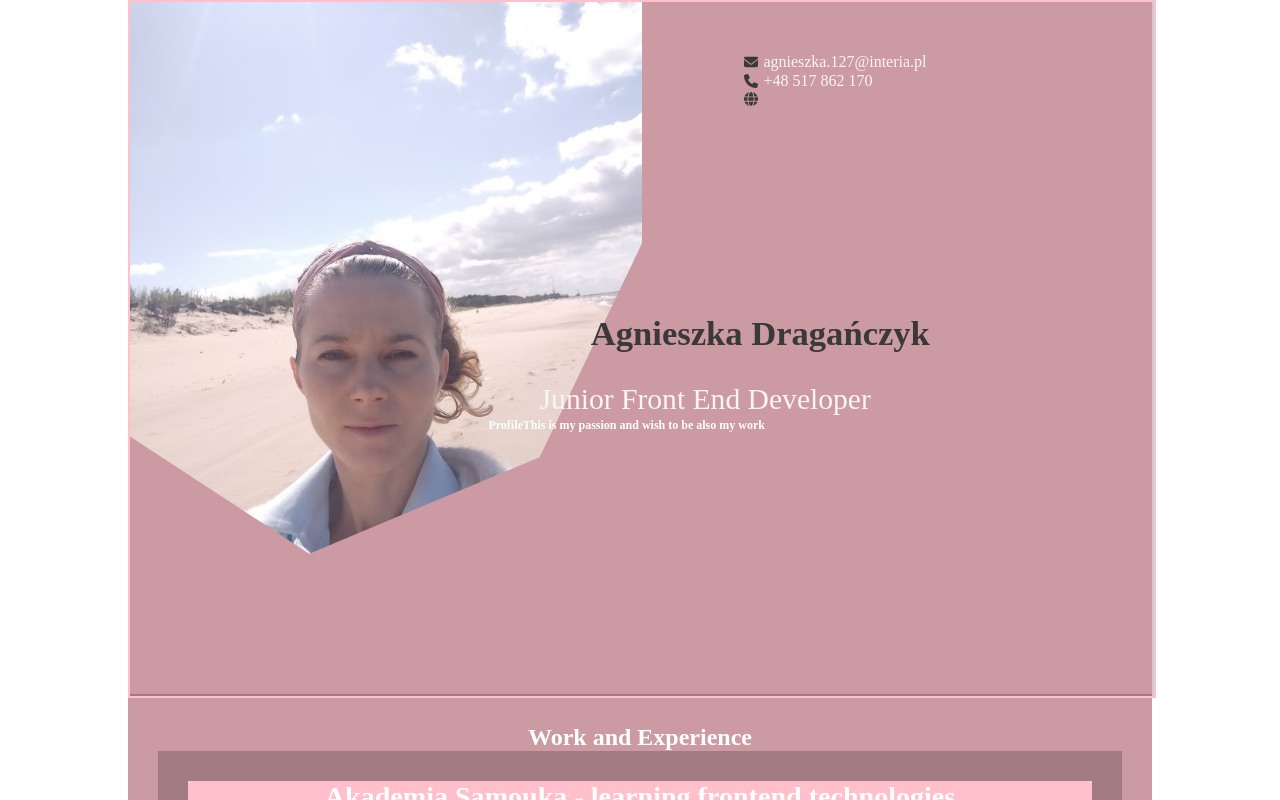
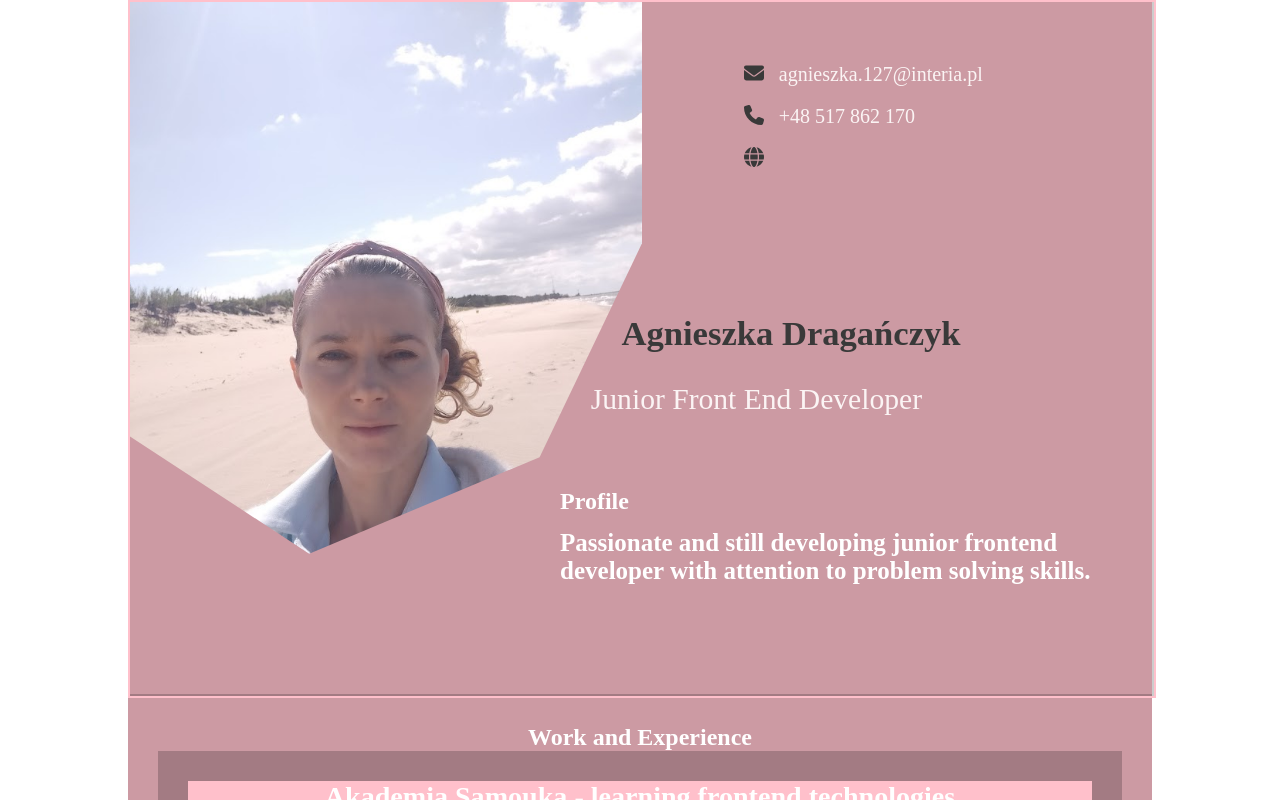
Before and after one commit to AgnieszkaDra/CV-React, a React (Create React App) app: page / in a window 1280 px wide. Built offline with nearby package versions, Linux system fonts and the light colour scheme.

Commit message:
some changes in header

```diff
--- a/src/components/ContactsList/styles.module.css
+++ b/src/components/ContactsList/styles.module.css
@@ -22,18 +22,51 @@
   }
 }
 
-/* .list > * {
+@media(min-width:1000px) {
+  .list {
+    padding-left: 10%;
+    padding-right: 0%;
+    width: 30%;
+  }
+}
+
+.list > * {
   display: flex;
   font-size: calc(5px + 1vh);
   padding-top: calc(0.2% + 1vh);
   padding-bottom: calc(0.2% + 1vh);
-} */
+  padding-right: calc(0.2% + 1vh);;
+}
 
-.list > * span {
-  font-size: 14px;
-  margin-right: 5px;
-  vertical-align: middle;
+@media(min-width:768px) {
+  .list > * {
+    font-size: calc(5px + 1.5vh);
+    padding-top: calc(0.5% + 1vh);
+    padding-bottom: calc(0.5% + 1vh);
+    padding-right: calc(0.5% + 1vh);
+  }
 }
+
+@media(min-width:1000px) {
+  .list > * {
+    font-size: calc(8px + 1.5vh);
+    width: 100%;
+  }
+}
+
+@media(min-width:1000px) {
+  .list > * span{
+  padding-right: calc(0.8% + 1.5vh);
+}
+}
+
+@media(min-width:1000px) {
+  .list > * a{
+  display: inline-block;
+}
+}
+
+
 
 /* @media(min-width:768px) {
   .list > * {
@@ -47,8 +80,7 @@
   display: flex;
   justify-content: flex-start;
   align-items: center;
-  /* font-size: calc(12px + 1vh); */
-  font-size: 25px;
+  font-size: calc(12px + 1vh);
   text-align: start;
   font-weight: 900;
 
@@ -58,24 +90,28 @@
   display: flex;
   justify-content: flex-start;
   align-items: center;
-  font-size: 16px;
   font-weight: 400;
-  /* font-size: calc(10px + 1vh); */
+  font-size: calc(10px + 1vh);
   text-align: start;
+ }
 
+ @media(max-width:768px) {
+  .title {
+    padding-bottom: 5%;
+  }
 }
 
 @media(min-width: 768px) {
   .name {
     font-size: calc(25px + 1.2vh);
-    left: 45%;
+    left: 48%;
     top: 45%;
     position: absolute;
   }
 
   .title {
     font-size: calc(20px + 1.2vh);
-    left: 40%;
+    left: 45%;
     top: 55%;
     position: absolute;
   }
--- a/src/components/Decription/Description.js
+++ b/src/components/Decription/Description.js
@@ -4,7 +4,10 @@ import classes from './styles.module.css'
 
 export const Description = (props) => {
   return (
-    <p className={classes.p}>{props.sectionTitle}{props.description}</p>
+    <>
+    <h3 className={classes.h3}>{props.sectionTitle}</h3>
+    <p className={classes.p}>{props.description}</p>
+    </>
   )
 }
 
--- a/src/components/Decription/styles.module.css
+++ b/src/components/Decription/styles.module.css
@@ -3,17 +3,34 @@
 
 }
 
+.h3 {
+  font-size: calc(13px + 1vh);
+}
+
 .p {
+  font-size: calc(10px + 1vh);
   font-size: 12px;
   text-align: start;
   font-weight: 900;
 }
 
+
+
 @media(min-width: 768px) {
   .p {
-
-    left: 35%;
-    top: 60%;
+    font-size: calc(13px + 1.5vh);
+    left: 42%;
+    top: 76%;
     position: absolute;
   }
 }
+
+
+@media(min-width: 768px) {
+  .h3{
+    left: 42%;
+    top: 70%;
+    position: absolute;
+    font-size: calc(12px + 1.5vh);
+  }
+}
--- a/src/data/infoProfile.js
+++ b/src/data/infoProfile.js
@@ -24,7 +24,7 @@ const infoProfile = {
   },
   profileDescription: {
     sectionTitle: 'Profile',
-    description: 'This is my passion and wish to be also my work'
+    description: 'Passionate and still developing junior frontend developer with attention to problem solving skills.'
   }
 
 }
```
